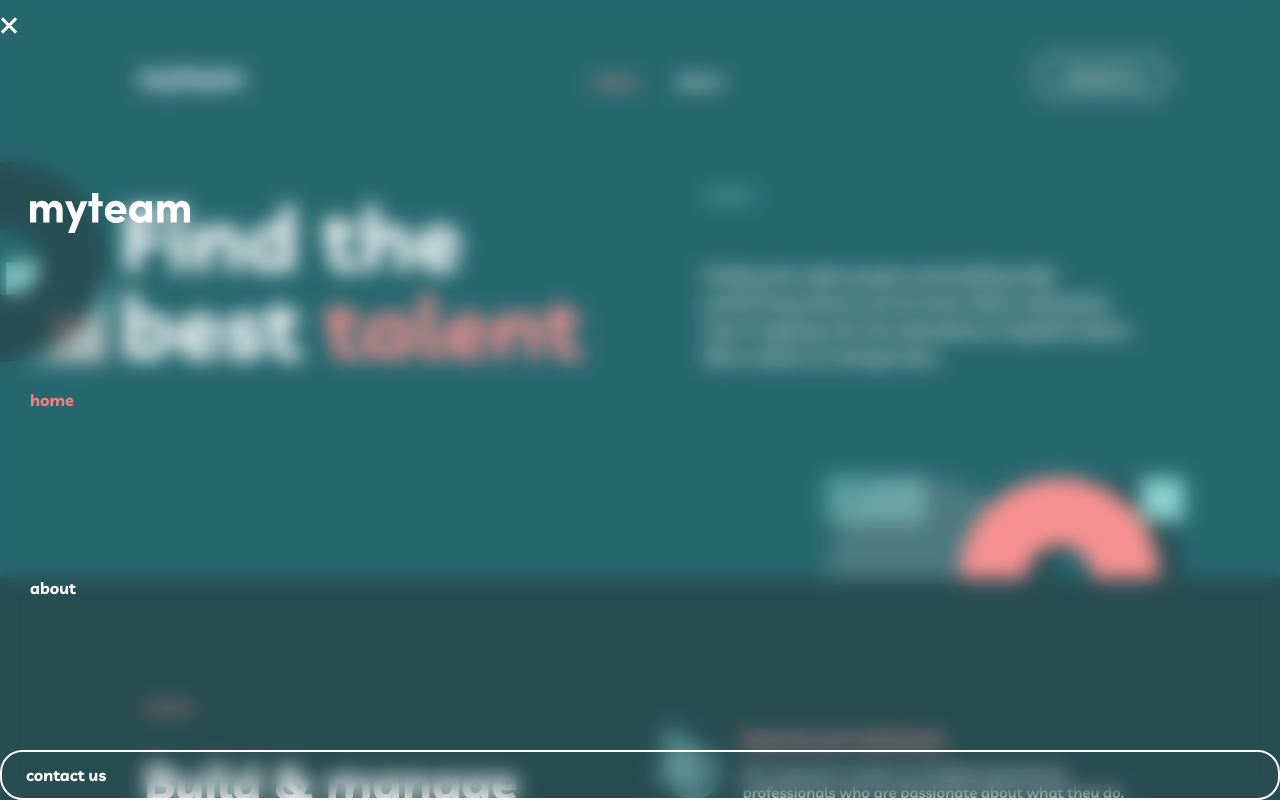
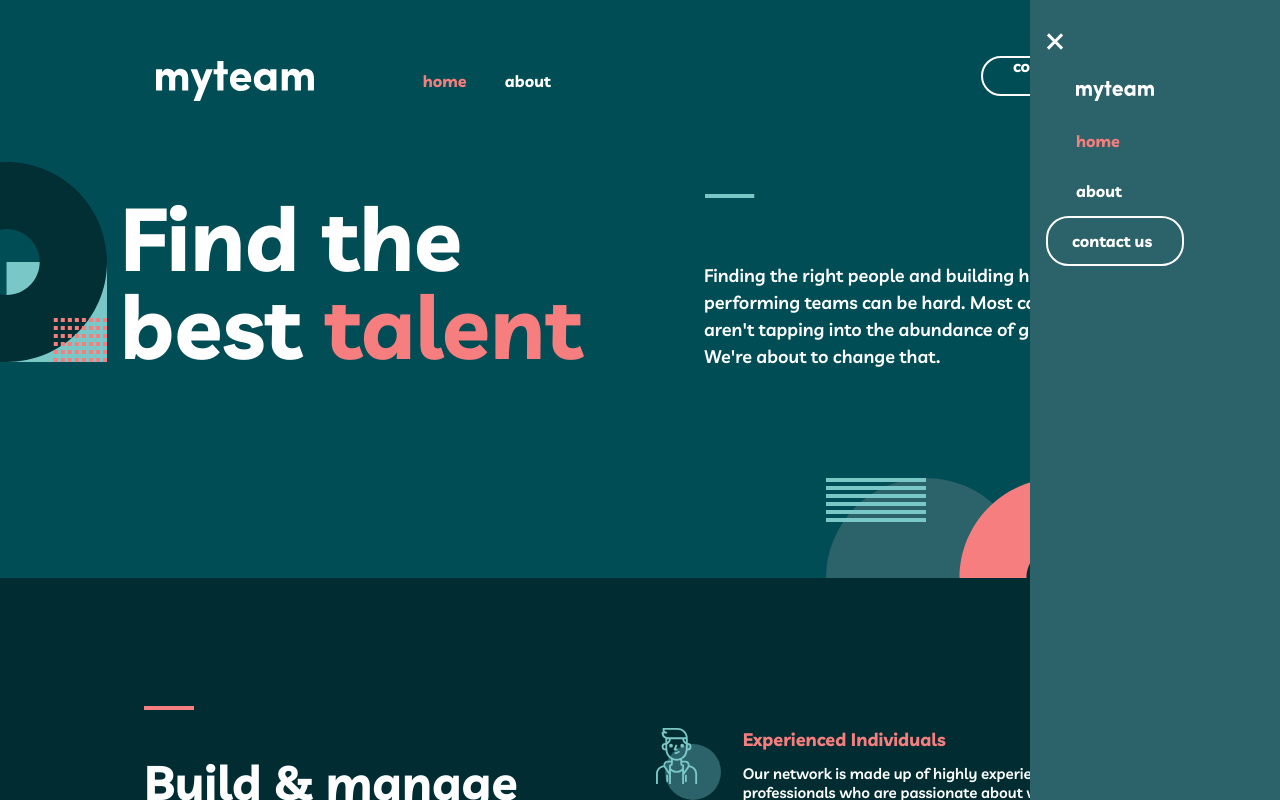
Before and after one commit to DevHeris/My-team-website, a React (Vite) app: page /home in a window 1280 px wide. Shown: the top 800 px of the page. Built offline with nearby package versions, Linux system fonts and the light colour scheme.

Commit message:
completed

```diff
--- a/src/components/About/Hero.module.css
+++ b/src/components/About/Hero.module.css
@@ -48,12 +48,16 @@
     padding: 0;
     padding-bottom: 8em;
     background-position: bottom -50% right -60%;
+    text-align: center;
   }
 
   .hero > div {
     display: flex;
     flex-direction: column;
     text-align: center;
+  }
+  .hero > div > div {
+    margin-left: 0;
   }
 
   .border {
--- a/src/components/PageNav.jsx
+++ b/src/components/PageNav.jsx
@@ -43,7 +43,7 @@ function PageNav() {
         </li>
       </ul>
 
-      <ul>
+      <ul className={styles.normalUl}>
         <div>
           <li>
             <Logo />
@@ -65,7 +65,7 @@ function PageNav() {
 
         <li className={styles.menuButton} onClick={showSidebar}>
           <a>
-            <svg xmlns="http://www.w3.org/2000/svg" width="20" height="17">
+            <svg xmlns="http://www.w3.org/2000/svg" width="30" height="17">
               <g fill="#fff" fillRule="evenodd">
                 <path d="M0 0h20v3H0zM0 7h20v3H0zM0 14h20v3H0z" />
               </g>
--- a/src/components/PageNav.module.css
+++ b/src/components/PageNav.module.css
@@ -11,14 +11,11 @@
   padding: 3.5em 0;
 }
 
-.nav ul {
+.normalUl {
   width: 100%;
   list-style: none;
-  display: flex;
-  justify-content: flex-end;
-  align-items: center;
 
-  display: flex;
+  display: grid;
   grid-template-columns: 2fr 4fr 1fr 0;
   grid-gap: 4em;
   justify-content: space-between;
@@ -69,6 +66,9 @@
 }
 
 .sidebar {
+  padding-top: 1em;
+  padding-left: 1em;
+  padding-right: 6em;
   position: fixed;
   top: 0;
   right: 0;
@@ -76,15 +76,18 @@
   width: 250px;
   z-index: 999;
   box-shadow: -10 0 10px rgba(0, 0, 0, 0.1);
-  display: none;
+  display: flex;
   flex-direction: column;
   align-items: flex-start;
   justify-content: flex-start;
 
-  background-color: rgba(255, 255, 255, 0.151);
+  background-color: #2c6269;
   backdrop-filter: blur(10px);
 }
 
+.sidebar a:nth-child(3) {
+  display: none;
+}
 .sidebar a {
   width: 100%;
 }
```
